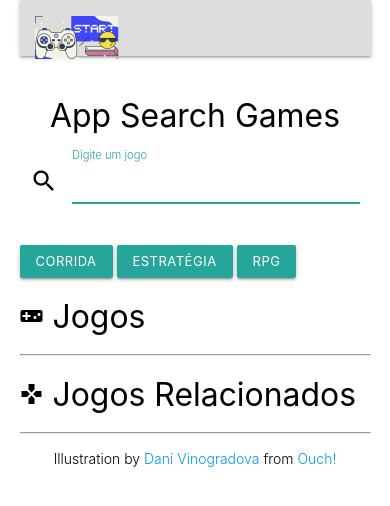
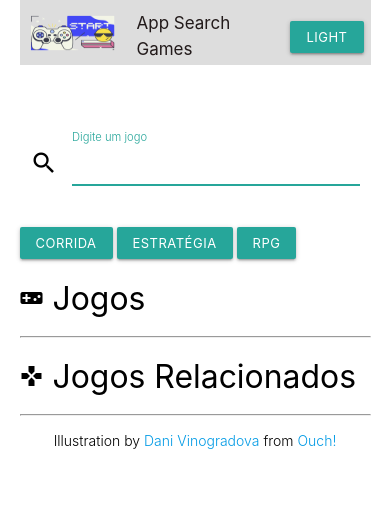
Before and after one commit to mateussilva01/games_the_search, a website: page src/index.html in a window 390 px wide. Drawn offline with nearby package versions, Linux system fonts and the light colour scheme.

Commit message:
Navbar responsivo.

```diff
--- a/src/css/style.css
+++ b/src/css/style.css
@@ -18,7 +18,8 @@ body {
 /* Div logo */
 .logo {
 	width: 100px;
-	margin: 0 0 20px 0;
+  height: 60px;
+  margin-right: 0.5rem;
 }
 
 /* Div games */
@@ -55,23 +56,60 @@ body {
 	font-family: sans-serif;
 }
 
-p button {
-  border: none;
-  outline: 0;
-  display: inline-block;
-  padding: 8px;
-  color: white;
-  background-color: #000;
-  text-align: center;
-  cursor: pointer;
-  width: 100%;
-  font-size: 18px;
-}
-
 #image-game {
   border-radius: 5px 5px 0px 0px;
   cursor: pointer;
   transition: 0.3s;
 }
 
-#image-game:hover {opacity: 0.7;}
+#image-game:hover {
+	opacity: 0.7;
+}
+
+/* Navbar */
+.navbar {
+  width: 100%;
+	height: 65px;
+  background-color: #DDDDDD;
+}
+.navbar a {
+  float: left;
+  padding: 3px;
+  text-decoration: none;
+  font-size: 17px;
+}
+.navbar-inner {
+	display: flex;
+	flex-wrap: wrap;
+	justify-content: space-between;
+	width: 100%;
+}
+.navbar-items {
+	align-items: center;
+	display: flex;
+	flex: 1;
+	min-width: 0;
+}
+.navbar-brand {
+	align-items: center;
+	display: flex;
+	margin-right: 1rem;
+	min-width: 0;
+}
+.brand-logo {
+	flex: 0 0 auto;
+	margin-right: 0.5rem;
+}
+.navbar-title {
+	color: rgb(34, 26, 26);
+	flex: 1 1 auto;
+	overflow: hidden;
+}
+.navbar-items-right {
+	flex: 0 0 auto;
+  justify-content: flex-end;
+}
+.button-theme {
+	position: relative;
+	margin-right: 0.5rem;
+}
--- a/src/index.html
+++ b/src/index.html
@@ -7,37 +7,33 @@
 	<title>Search Games</title>
 	<link rel="stylesheet" href="./css/style.css">
 	<link rel="stylesheet" href="https://cdnjs.cloudflare.com/ajax/libs/materialize/1.0.0/css/materialize.min.css">
+	<link rel="stylesheet" href="https://cdnjs.cloudflare.com/ajax/libs/font-awesome/4.7.0/css/font-awesome.min.css">
 	<link href="https://fonts.googleapis.com/icon?family=Material+Icons" rel="stylesheet">
 </head>
 <body class="light">
 	<div class="container">
-		<nav style="background-color: #DDDDDD;">
-			<div class="nav-wrapper">
-				<a href="#" class="brand-logo left">
-					<img
-						class="logo"
-						src="./img/logo.gif"
-						title="Illustration by Dani Vinogradova"
-						alt="Logo gamer"
-					>
+		<div class="navbar">
+			<div class="navbar-inner">
+				<div class="navbar-items">
+					<a href="#" class="navbar-brand">
+						<div class="brand-logo">
+							<img class="logo" src="./img/logo.gif" title="Illustration by Dani Vinogradova" alt="Logo gamer">
+						</div>
+						<b class="navbar-title">App Search Games</b>
 					</a>
-				<ul id="nav-mobile" class="right hide-on-med-and-down">
-					<li>
-						<button
-							class="waves-effect waves-light btn-small"
-							id="theme-toggle"
-							style="margin-right: 5px;"
-						>
+				</div>
+				<div class="navbar-items navbar-items-right">
+					<div class="button-theme">
+						<button id="theme-toggle" class="waves-effect waves-light btn-small">
 							<span id="theme">light</span>
 						</button>
-					</li>
-				</ul>
 					</div>
-		</nav>
+				</div>
+			</div>
+		</div>
 		<br>
-		<header class="center-align">
-			<h4>App Search Games</h4>
-		</header>
+		<br>
+		<br>
 		<div class="row">
 			<div class="input-field col s12">
 				<i class="material-icons prefix">search</i>
@@ -47,7 +43,8 @@
 		</div>
 		<div class="games">
 			<button id="action-genre" class="waves-effect waves-light btn-small" onclick="getActionGenre()">Corrida</button>
-			<button id="strategy-genre" class="waves-effect waves-light btn-small" onclick="getStrategyGenre()">Estratégia</button>
+			<button id="strategy-genre" class="waves-effect waves-light btn-small"
+				onclick="getStrategyGenre()">Estratégia</button>
 			<button id="rpg-genre" class="waves-effect waves-light btn-small" onclick="getRpgGenre()">RPG</button>
 			<h4 id="main-title"><i class="material-icons prefix">videogame_asset</i> Jogos</h4>
 			<div class="games-list" id="games-list-principal"></div>
@@ -55,7 +52,6 @@
 			<h4 id="released-title"><i class="material-icons prefix">games</i> Jogos Relacionados</h4>
 			<div id="games-relationed" class="games-list"></div>
 			<hr>
-		</div>
 		</div>
 		<p style="text-align: center;">Illustration by
 			<a href="https://icons8.com/illustrations/author/JTmm71Rqvb2T">
@@ -65,6 +61,7 @@
 				Ouch!
 			</a>
 		</p>
+	</div>
 	<script src="https://cdnjs.cloudflare.com/ajax/libs/materialize/1.0.0/js/materialize.min.js"></script>
 	<script src="js/data_utilities.js"></script>
 	<script src="js/events.js"></script>
```
Lines whose indentation alone changed are shown as unchanged.
